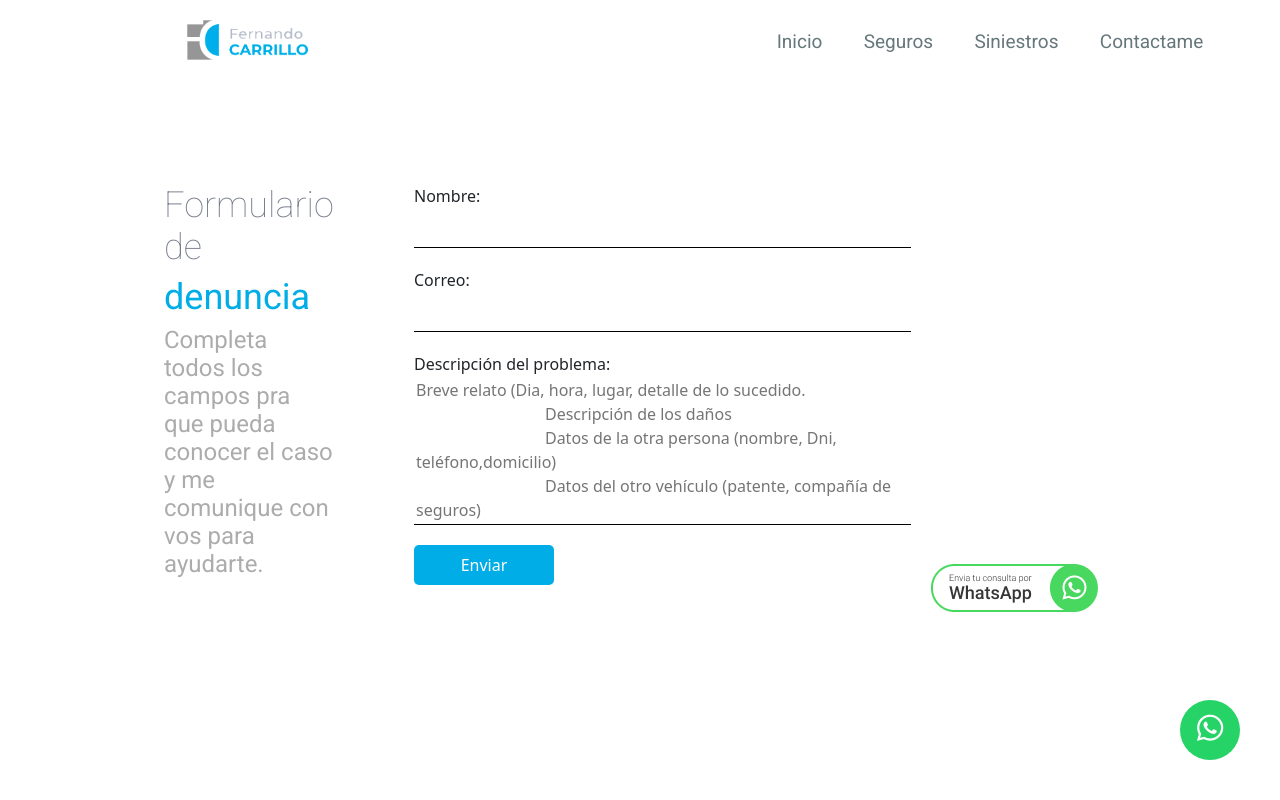
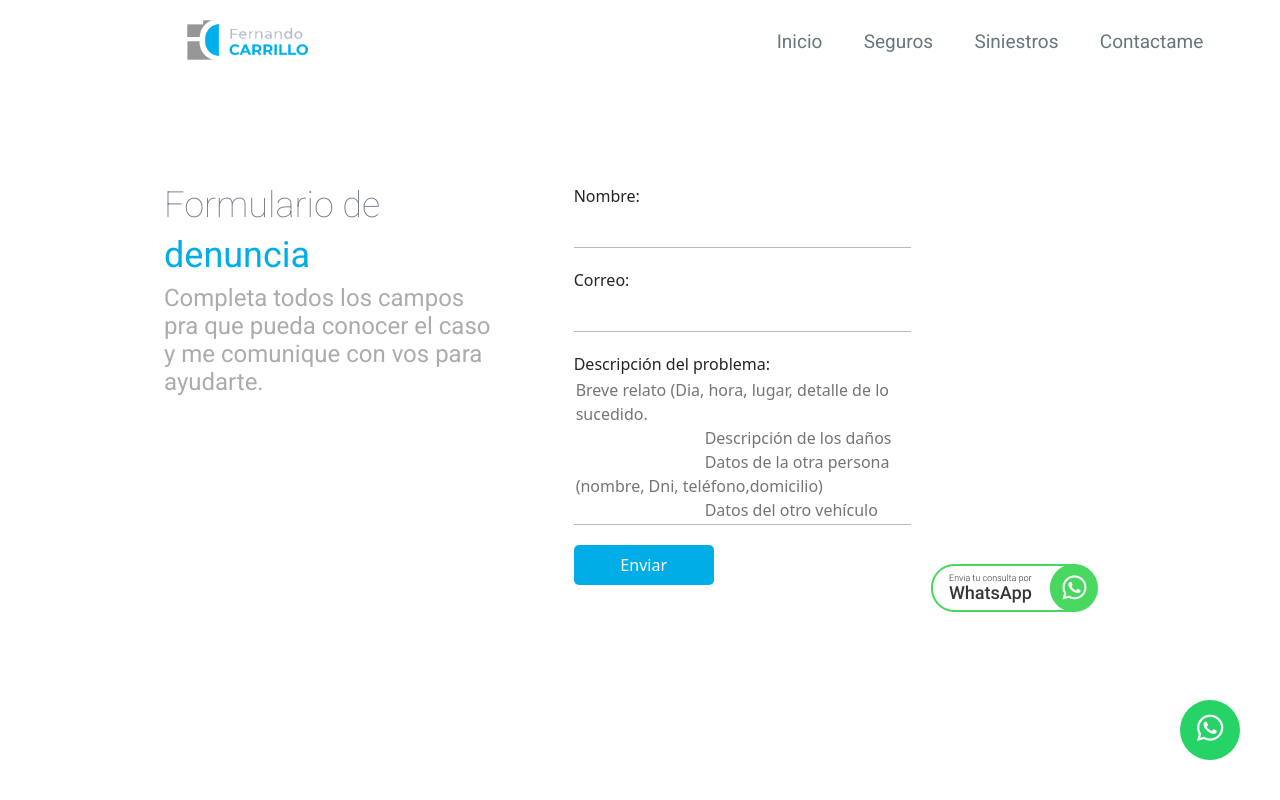
Before and after one commit to Gastonig9/seguros-fernando, a React (Vite) app: page /siniestros in a window 1280 px wide. Shown: the top 800 px of the page. Built offline with nearby package versions, Linux system fonts and the light colour scheme; a web font is replaced by a local one.

Commit message:
modificaciones input y textarea de formulario en pagina de Siniestros

```diff
--- a/src/pages/Siniestros/components/FormularioDenuncia/FormularioDenuncia.module.css
+++ b/src/pages/Siniestros/components/FormularioDenuncia/FormularioDenuncia.module.css
@@ -36,18 +36,17 @@
 }
 
 form {
-  width: 497px;
   display: flex;
   flex-direction: column;
 }
 input {
-  border-bottom: 1px black solid;
+  width: 100%;
+  border-bottom: 1px solid #B9B9B9;
   border-top: none;
   border-left: none;
   border-right: none;
   height: 40px;
   color: #acacac;
-
   font-family: Roboto;
   font-size: 24px;
   font-style: normal;
@@ -64,7 +63,8 @@ input:focus {
 }
 
 textarea {
-  border-bottom: 1px black solid;
+  width: 100%;
+  border-bottom: 1px solid #B9B9B9;
   border-top: none;
   border-left: none;
   border-right: none;
```
